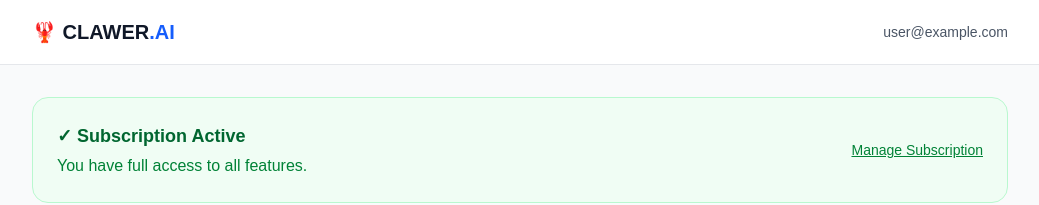
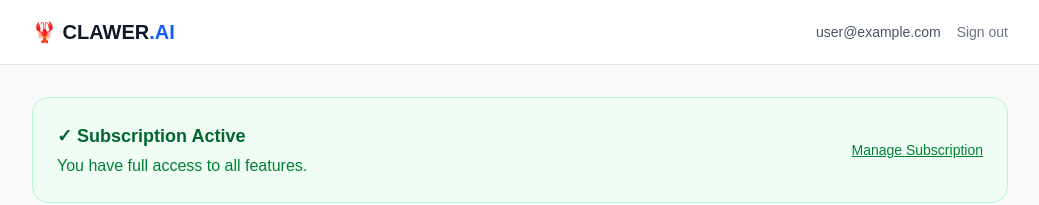
Before and after one commit to keithalindsay/clawer, a Next.js app: page /dashboard in a window 1280 px wide. Shown: the top 205 px of the page, without its empty margins (120-1159 px from the left). Built offline with nearby package versions, Linux system fonts and the light colour scheme; no server answers; the database is empty; sample sign-in values are in the browser's storage.

Commit message:
Add logout button to dashboard header

```diff
--- a/src/app/dashboard/page.tsx
+++ b/src/app/dashboard/page.tsx
@@ -17,6 +17,7 @@ import { eq } from 'drizzle-orm';
 import { TelegramCard } from '@/components/TelegramCard';
 import { ContainerStatus } from '@/components/ContainerStatus';
 import { CheckoutButton } from '@/components/CheckoutButton';
+import { LogoutButton } from '@/components/LogoutButton';
 
 export default async function DashboardPage() {
   const { userId } = await auth();
@@ -58,6 +59,7 @@ export default async function DashboardPage() {
             <span className="text-sm text-gray-600">
               {clerkUser?.emailAddresses[0]?.emailAddress}
             </span>
+            <LogoutButton />
           </div>
         </div>
       </header>
--- /dev/null
+++ b/src/components/LogoutButton.tsx
@@ -0,0 +1,16 @@
+'use client';
+
+import { useClerk } from '@clerk/nextjs';
+
+export function LogoutButton() {
+  const { signOut } = useClerk();
+
+  return (
+    <button
+      onClick={() => signOut({ redirectUrl: '/' })}
+      className="text-sm text-gray-500 hover:text-gray-700 transition-colors"
+    >
+      Sign out
+    </button>
+  );
+}
```
